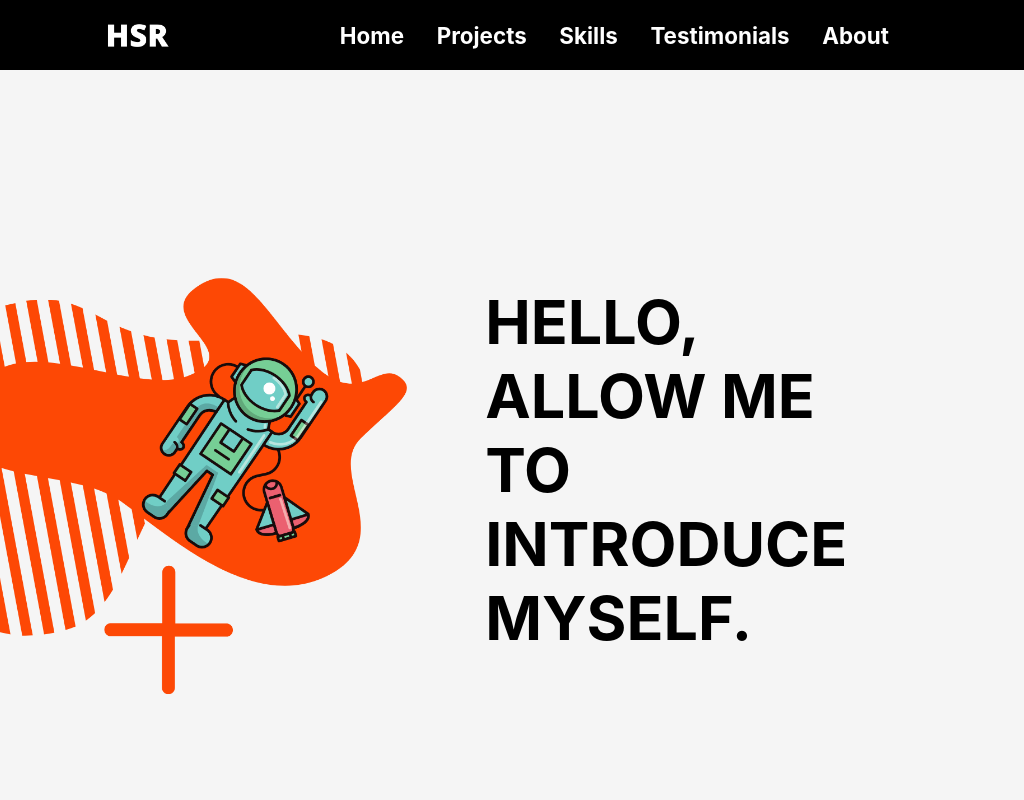
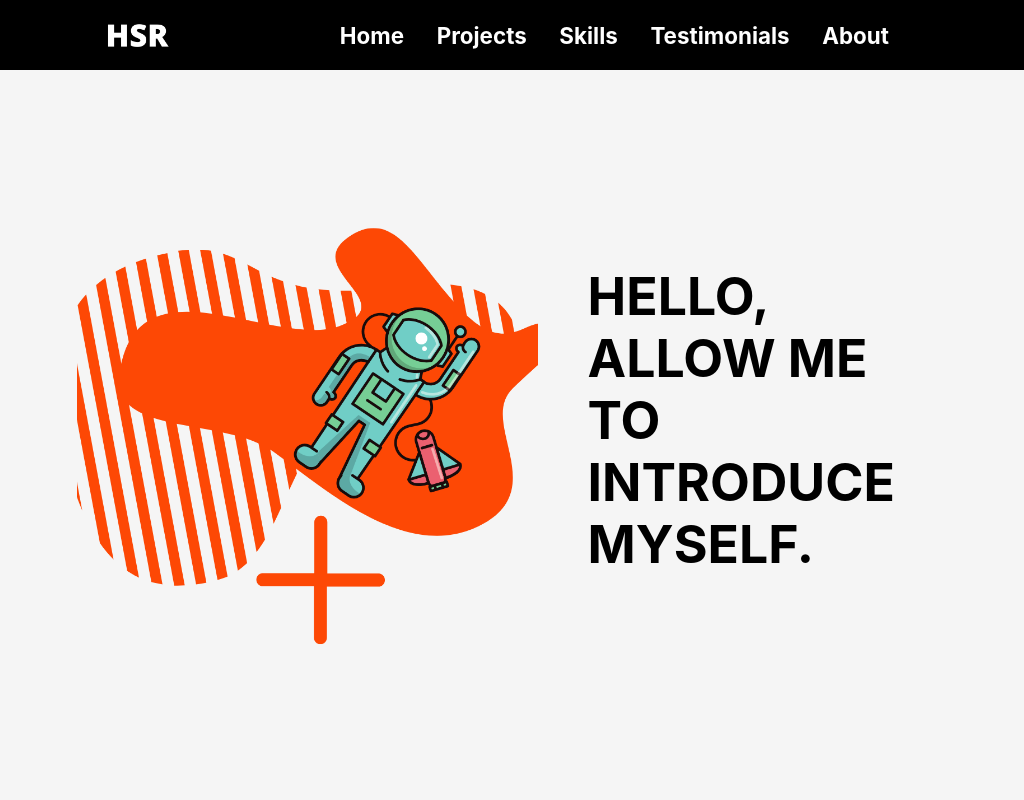
Before and after one commit to HectorSilvaRobles/hsr_portfolio, a React (Create React App) app: page / in a window 1024 px wide. Shown: the top 800 px of the page. Built offline with nearby package versions, Linux system fonts and the light colour scheme.

Commit message:
working on responsive styling for hero banner

```diff
--- a/src/Components/Hero/hero.css
+++ b/src/Components/Hero/hero.css
@@ -16,14 +16,15 @@
 
 .hero-section1-image {
     height: 70%;
-    width: 30%;
+    width: 40%;
     display: flex;
     justify-content: flex-end;
 }
 
 .hero-section1-image > img {
-    /* width: 100%; */
-    height: 100%;
+    width: 100%;
+    object-fit: cover;
+    /* height: 100%; */
 }
 
 .hero-section1-info {
@@ -43,7 +44,7 @@
 
 .hero-section2 {
     /* background: blue; */
-    height: 800px;
+    height: 700px;
     width: 100%;
     display: flex;
     align-items: center;
@@ -72,9 +73,8 @@
     font-style: italic;
 }
 .hero-section2-image {
-    /* background: orange; */
     height:65%;
-    width: 30%;
+    width: 40%;
     display: flex;
     align-items: center;
 }
@@ -214,7 +214,7 @@
 
 
 
-@media screen and (max-width: 900px) and (min-width: 601px){
+@media screen and (max-width: 1000px) and (min-width: 601px){
     .hero-section1 {
         flex-direction: column-reverse;
     }
@@ -229,12 +229,17 @@
     }
     .hero-section1-image {
         height: 60%;
-        width: 100%;
+        width: 70%;
         justify-content: center;
+    }
+
+    .hero-section1-image > img {
+        width: 500px;
     }
 
     .hero-section2 {
         flex-direction: column;
+        margin-top: 100px;
     }
 
     .hero-section2-info {
@@ -255,14 +260,53 @@
 
     .hero-section2-image {
         width: 70%;
-        height: 60%;
+        height: 50%;
         display: flex;
         justify-content: center;
         object-fit: cover;;
+        margin-top: 100px;
     }
     .hero-section2-image > img {
-        /* height: 100%; */
-        width: 450px;
+        width: 500px;
+    }
+
+    .hero-section3-image {
+        height:  20%;
+    }
+
+    .hero-section3-info > h1 {
+        font-size: calc(70px + (100 - 70) * ((100vw - 601px) / (900 - 601)));
+    }
+}
+
+@media screen and (max-width: 1250px) and (min-width: 1001px){
+    .hero-section1 {
+        height: 700px;
+    }
+    .hero-section1-info {
+        width: 40%;
+        justify-content: center;
+    }
+
+    .hero-section1-image {
+        width: 45%;
+        justify-content: center;
+        height: 80%;
+    }
+    .hero-section1-image > img {
+        width: 100%;
+        object-fit: cover;
+    }
+    .hero-section1-info > h1 {
+        font-size: calc(50px + (55 - 50) * ((100vw - 901px) / (1250 - 901)));
+        /* padding-left: 30px;; */
 
     }
+
+    .hero-section2 {
+        height: 700px;
+    }
+    .hero-section2-image {
+        width: 40%;
+    }
 }
```
